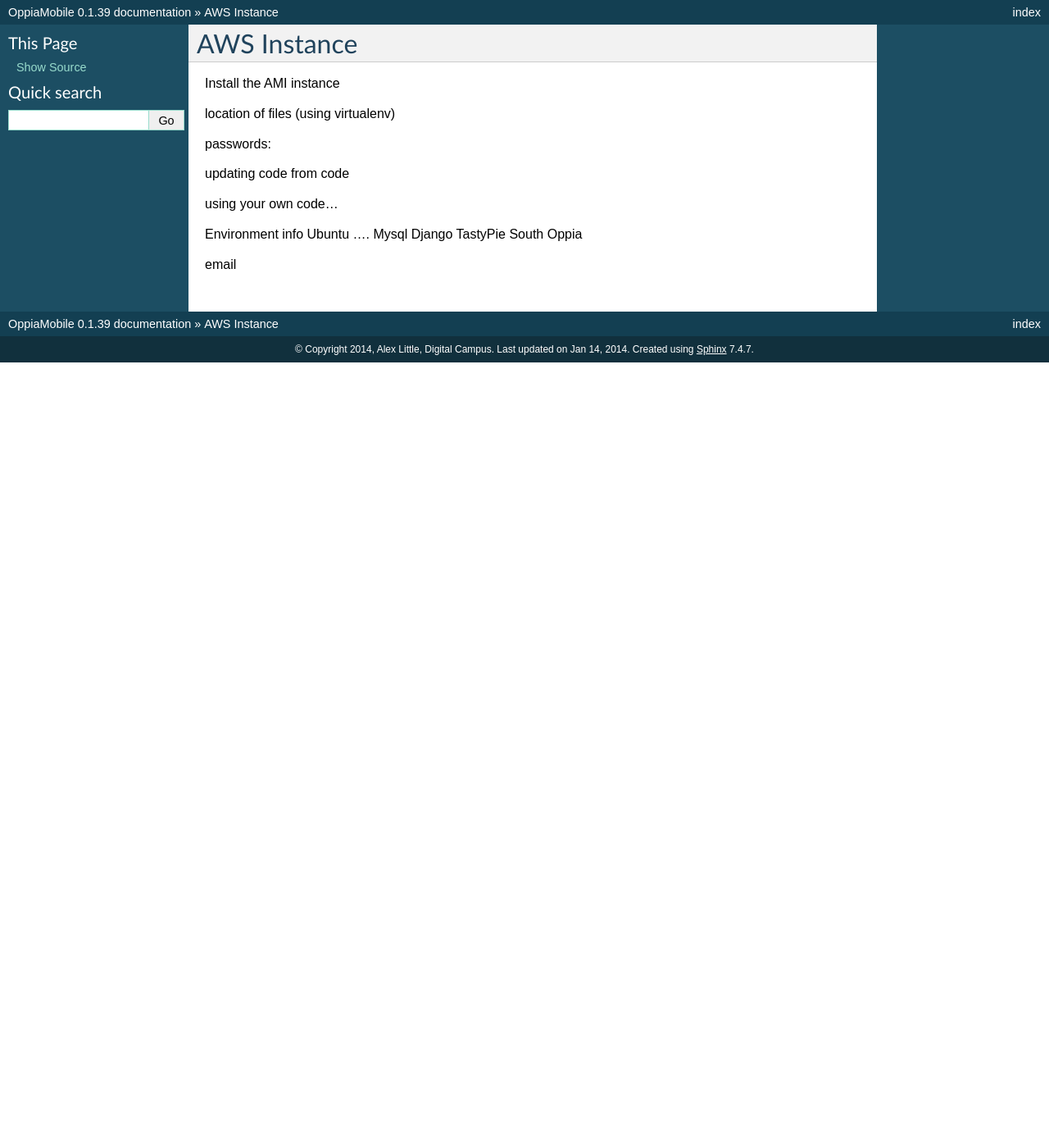
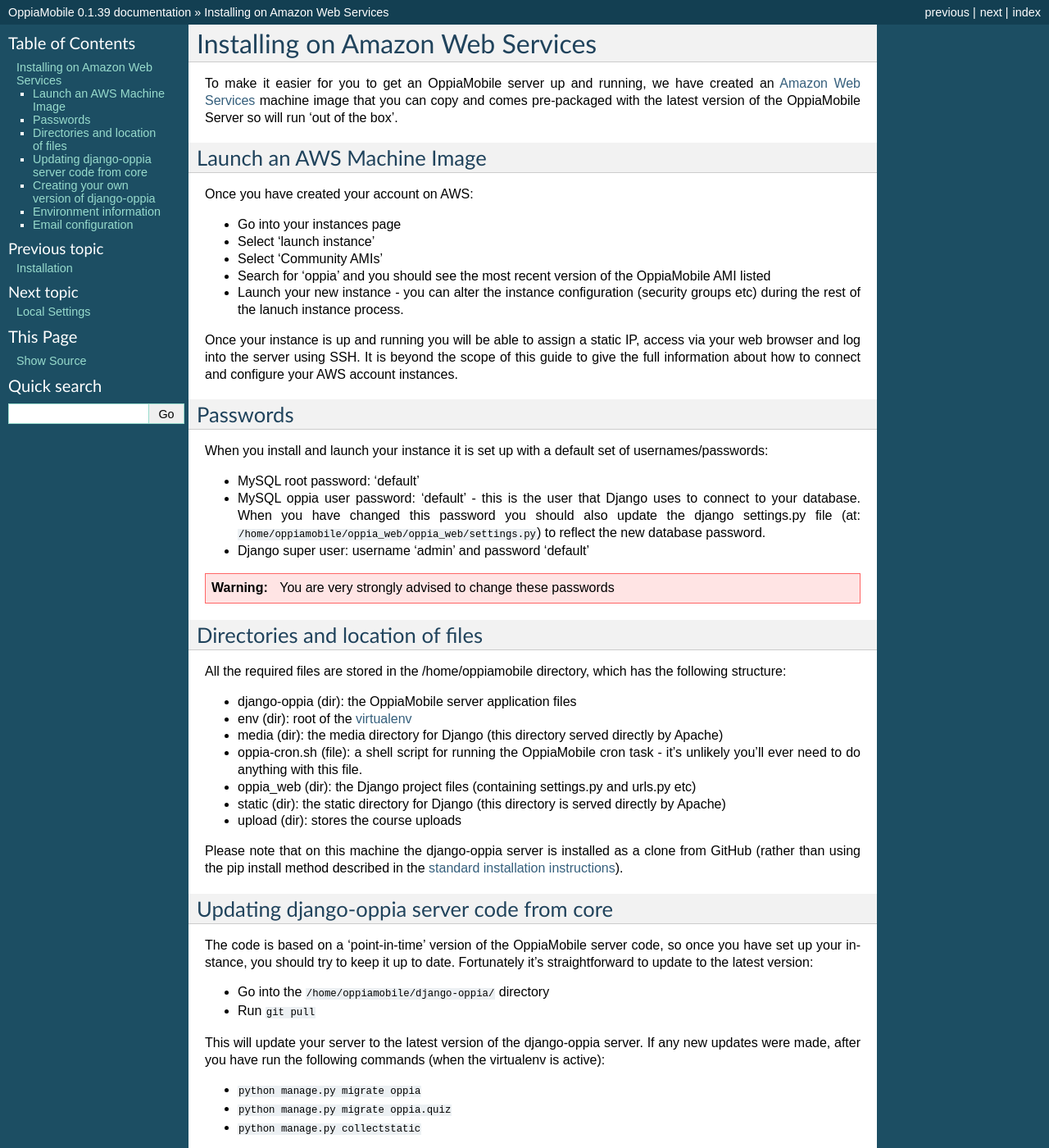
Before and after one commit to DigitalCampus/django-oppia, a Sphinx documentation site: the page built from docs/aws.rst, in a window 1280 px wide and 1400 px high. Shown: the whole window at 82% size. Built offline with Sphinx 7.4.7, drawn with Linux system fonts in a browser that asks for light colours; the version number is read from the project's files by our own code; some of the changed text lies outside the part shown.

Commit message:
update docs for AWS AMI

```diff
--- a/docs/aws.rst
+++ b/docs/aws.rst
@@ -1,26 +1,114 @@
-AWS Instance
-=============
+Installing on Amazon Web Services
+=================================
+
+To make it easier for you to get an OppiaMobile server up and running, we have
+created an `Amazon Web Services <http://aws.amazon.com/>`_ machine image that
+you can copy and comes pre-packaged with the latest version of the OppiaMobile
+Server so will run 'out of the box'.
 
 
-Install the AMI instance
+Launch an AWS Machine Image
+------------------------------
+Once you have created your account on AWS:
 
-location of files (using virtualenv)
+* Go into your instances page
+* Select 'launch instance'
+* Select 'Community AMIs'
+* Search for 'oppia' and you should see the most recent version of the
+  OppiaMobile AMI listed
+* Launch your new instance - you can alter the instance configuration (security
+  groups etc) during the rest of the lanuch instance process.
 
-passwords:
+Once your instance is up and running you will be able to assign a static IP,
+access via your web browser and log into the server using SSH. It is beyond the
+scope of this guide to give the full information about how to connect and
+configure your AWS account instances.
+
+Passwords
+----------
+When you install and launch your instance it is set up with a default set of
+usernames/passwords:
+
+* MySQL root password: 'default'
+* MySQL oppia user password: 'default' - this is the user that Django uses to
+  connect to your database. When you have changed this password you should also
+  update the django settings.py file (at:
+  ``/home/oppiamobile/oppia_web/oppia_web/settings.py``) to reflect the new
+  database password.
+* Django super user: username 'admin' and password 'default'
+
+.. warning:: You are very strongly advised to change these passwords
+
+Directories and location of files
+---------------------------------
+All the required files are stored in the /home/oppiamobile directory, which has
+the following structure:
+
+* django-oppia (dir): the OppiaMobile server application files
+* env (dir): root of the `virtualenv <http://www.virtualenv.org/en/latest/>`_
+* media (dir): the media directory for Django (this directory served directly by
+  Apache)
+* oppia-cron.sh (file): a shell script for running the OppiaMobile cron task - it's
+  unlikely you'll ever need to do anything with this file.
+* oppia_web (dir): the Django project files (containing settings.py and urls.py etc)
+* static (dir): the static directory for Django (this directory is served directly by
+  Apache)
+* upload (dir): stores the course uploads
+
+Please note that on this machine the django-oppia server is installed as a clone
+from GitHub (rather than using the pip install method described in the :ref:`standard
+installation instructions <install>`).
 
 
-updating code from code
+Updating django-oppia server code from core
+--------------------------------------------
+The code is based on a 'point-in-time' version of the OppiaMobile server code,
+so once you have set up your instance, you should try to keep it up to date.
+Fortunately it's straightforward to update to the latest version:
 
-using your own code...
+* Go into the ``/home/oppiamobile/django-oppia/`` directory
+* Run ``git pull``
+
+This will update your server to the latest version of the django-oppia server.
+If any new updates were made, after you have run the following commands (when
+the virtualenv is active):
+
+* ``python manage.py migrate oppia``
+* ``python manage.py migrate oppia.quiz``
+* ``python manage.py collectstatic``
+
+Creating your own version of django-oppia
+-----------------------------------------
+If you have created your own fork of django-oppia (for example to customise the
+look and feel), then you can point git to the fork of your code by editing the
+``/home/oppiamobile/django-oppia/.git/config`` file and pulling the code from
+your fork instead.
+
+:ref:`More information on customising OppiaMobile <customisation>`
+
+Environment information
+-----------------------
+The current version of the instance (OppiaMobile Server 0.1.39) is running:
+
+* Ubuntu 12.04 LTS
+* Apache 2
+* Mysql 5.5
+* Django 1.6.1
+* TastyPie 0.11.0
+* South 0.8.4
+* OppiaServer 0.1.39
 
 
-Environment info
-Ubuntu ....
-Mysql
-Django
-TastyPie
-South
-Oppia
+Email configuration
+-------------------
+By default your AWS OppiaServer instance is not configured to send email, any
+emails generated by the system (for example reset password messages) are just
+saved as plain text files in the ``/tmp`` directory.
 
+To enable sending email you will need to:
 
-email
+* configure your AWS account to enable email sending (using SES service)
+* comment out or remove the ``EMAIL_BACKEND`` and ``EMAIL_FILE_PATH`` directives
+  in the ``/home/oppiamobile/oppia_web/oppia_web/settings.py`` file.
+* update the ``SERVER_EMAIL`` directive in ``settings.py`` to use an email
+  address that is authorised to send via your SES.
--- a/docs/changelog.rst
+++ b/docs/changelog.rst
@@ -5,7 +5,7 @@
 v0.1.39
 -------
 * Fix: https://github.com/DigitalCampus/django-oppia/issues/103
-* Fix: https://github.com/DigitalCampus/django-oppia/issues/103
+* Use updated versions of Django, TastyPie and South
 
 v0.1.38
 -------
--- a/docs/custom/index.rst
+++ b/docs/custom/index.rst
@@ -1,3 +1,5 @@
+.. _customisation:
+
 Customisation
 ===============
 
--- a/docs/index.rst
+++ b/docs/index.rst
@@ -16,6 +16,7 @@
    :maxdepth: 1
 
    install
+   aws
    settings
    upgrade
    api
--- a/docs/install.rst
+++ b/docs/install.rst
@@ -1,3 +1,5 @@
+.. _install:
+
 Installation
 ============
 
```
